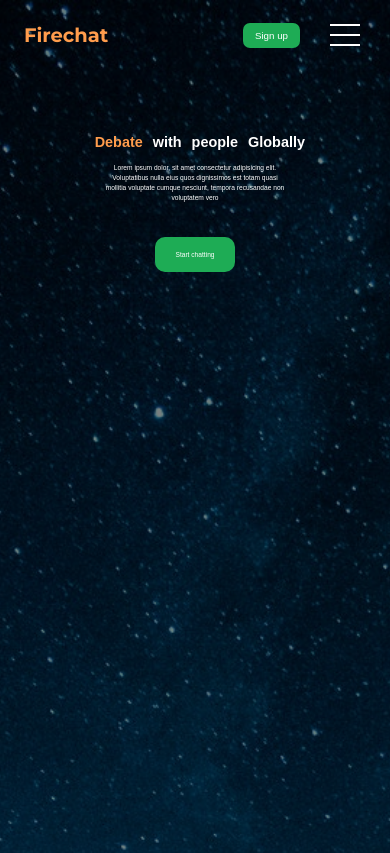
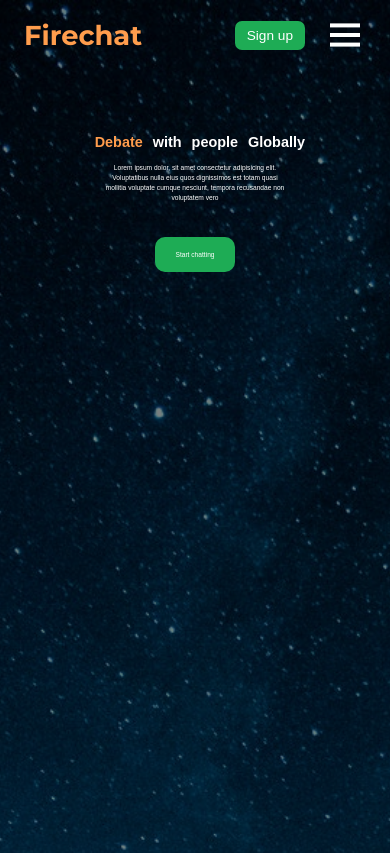
Before and after one commit to arnav-kr/Firechat, a plain HTML site: page index.htm in a window 390 px wide. Shown: the top 853 px of the page. Drawn offline with Linux system fonts and the light colour scheme.

Commit message:
Made the navbar responsive

```diff
--- a/res/stylesheets/navbar.css
+++ b/res/stylesheets/navbar.css
@@ -94,9 +94,6 @@ header nav a.open {
     font-size: 1.5vw;
     transition: color 0.3s;
 }
-header nav a.open:hover {
-    color: rgb(119, 255, 137);
-}
 header nav #state{
     background-color: rgb(30, 172, 85);
     color: rgb(255, 255, 255);
@@ -123,7 +120,7 @@ header .hamburger {
 header .hamburger span {
     background: #FFF;
     width: 100%;
-    height: 2px;
+    height: 4px;
     transition: transform 0.3s, opacity 0.3s;
     position: absolute;
 }
@@ -131,13 +128,13 @@ header .hamburger span {
 
 
 header .hamburger span:nth-child(1){
-    transform: translate(0, -500%);
+    transform: translate(0, -240%);
 }
 header .hamburger span:nth-child(2){
     transform: translate(0, 0);
 }
 header .hamburger span:nth-child(3){
-    transform: translate(0, 500%);
+    transform: translate(0, 240%);
 }
 
 
@@ -211,15 +208,15 @@ header .hamburger span:nth-child(3){
     :root {
         --header-height: 70px;
     }
+    header nav ul {
+        width: 40%;
+    }
     header nav .logo h1 {
-        font-size: 3.8vw;
+        font-size: 5vw;
         letter-spacing: 0px;
         margin: 0 0 0 10px;
     }
 
-    header nav ul {
-        width: 45%;
-    }
 }
 
 
@@ -290,14 +287,14 @@ header .hamburger span:nth-child(3){
 
     /*  */
     header nav .logo h1 {
-        font-size: 5vw;
+        font-size: 7vw;
         letter-spacing: 0px;
         margin: 0 0 0 0;
     }
 
     header nav a.open {
-        margin: auto 30px auto auto;
-        font-size: 2.5vw;
+        margin: auto 25px auto auto;
+        font-size: 3.5vw;
     }
     header nav #state{
         background-color: rgb(30, 172, 85);
```
